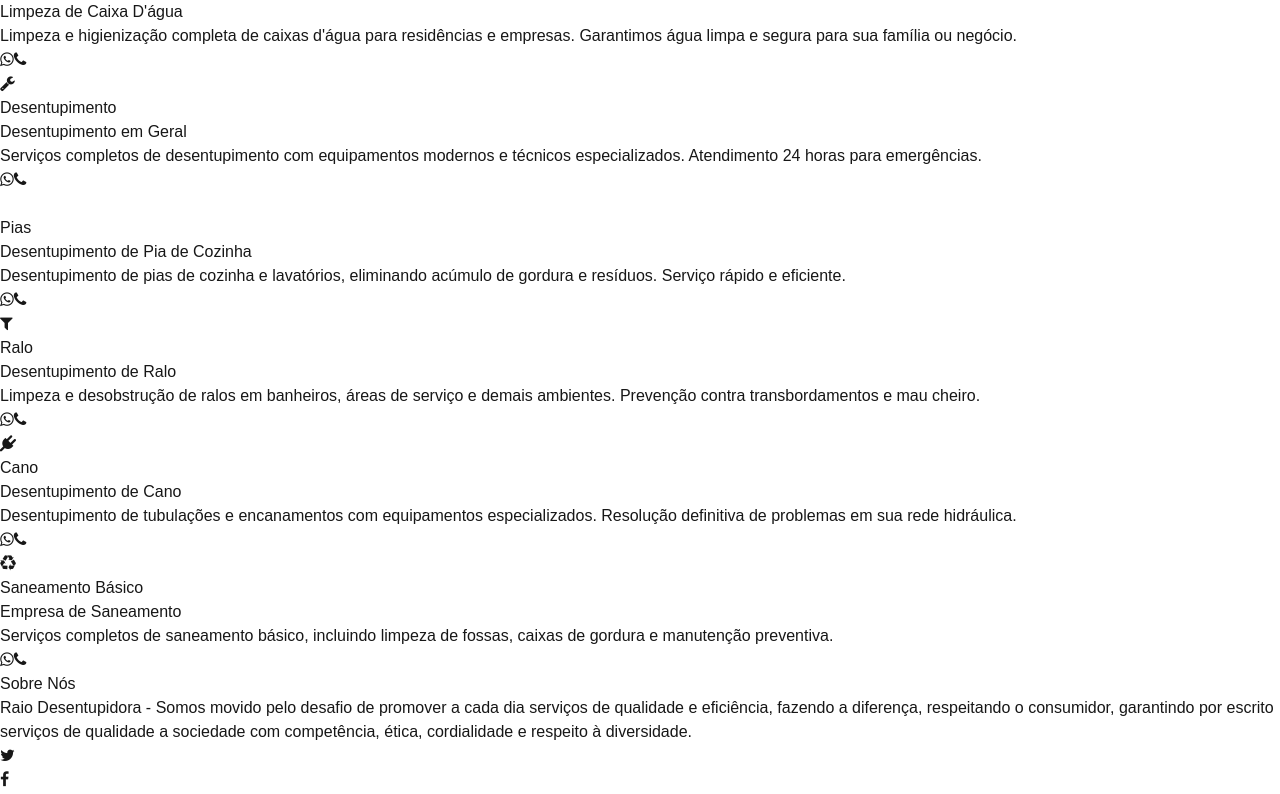
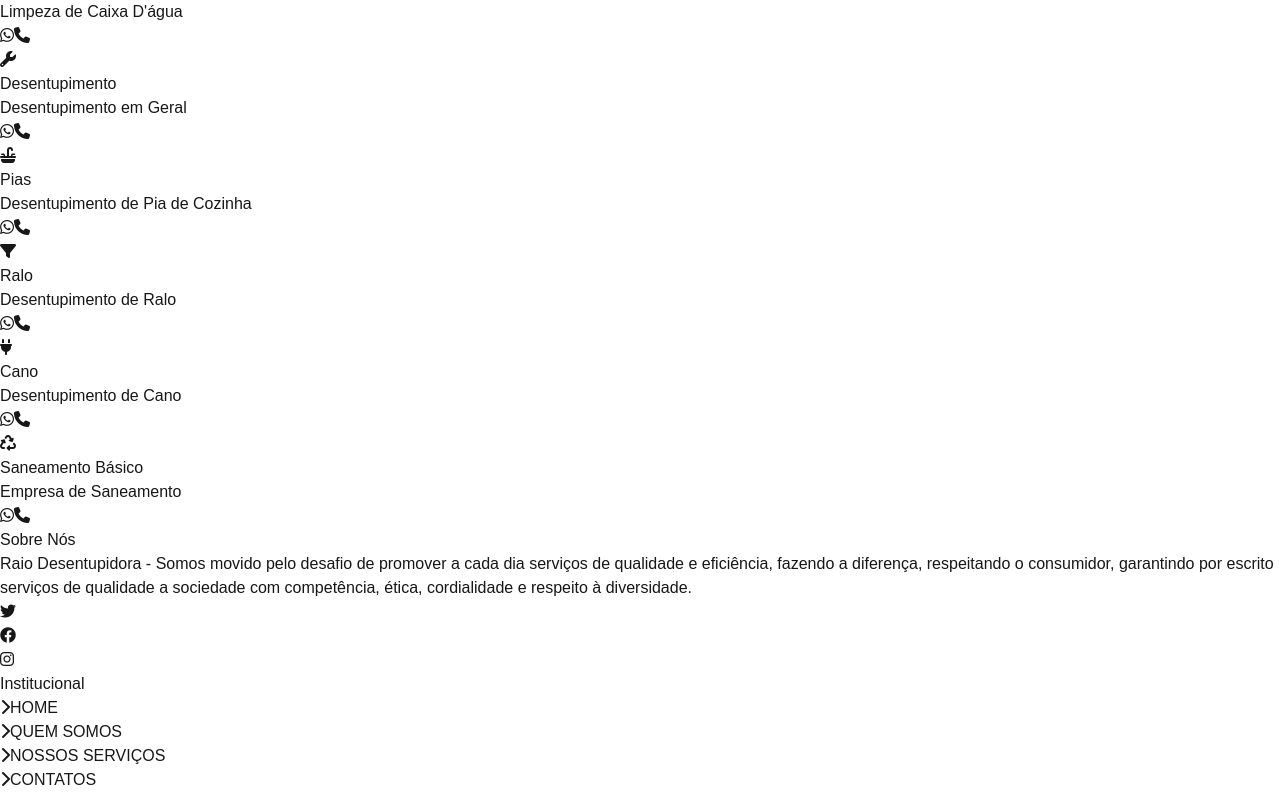
Before and after one commit to ffonseca1985/RaioDesentupidoraNext, a Next.js app: page /nossosservicos in a window 1280 px wide. Shown: the part 900-1694 px from the top of the page. Built offline with nearby package versions, Linux system fonts and the light colour scheme.

Commit message:
adjustments

```diff
--- a/src/app/layout.tsx
+++ b/src/app/layout.tsx
@@ -135,7 +135,10 @@
         {/* External CSS */}
         <link
           rel="stylesheet"
-          href="https://cdnjs.cloudflare.com/ajax/libs/font-awesome/4.7.0/css/font-awesome.min.css"
+          href="https://cdnjs.cloudflare.com/ajax/libs/font-awesome/6.4.0/css/all.min.css"
+          integrity="sha512-iecdLmaskl7CVkqkXNQ/ZH/XLlvWZOJyj7Yy7tcenmpD1ypASozpmT/E0iPtmFIB46ZmdtAc9eNBvH0H/ZpiBw=="
+          crossOrigin="anonymous"
+          referrerPolicy="no-referrer"
         />
         <link
           href="https://fonts.googleapis.com/icon?family=Material+Icons"
--- a/src/app/nossosservicos/page.tsx
+++ b/src/app/nossosservicos/page.tsx
@@ -38,42 +38,12 @@
 ];
 
 const serviceTypes = [
-    {
-        title: "Caixa D'água",
-        subtitle: "Limpeza de Caixa D'água",
-        icon: "tint",
-        description: "Limpeza e higienização completa de caixas d'água para residências e empresas. Garantimos água limpa e segura para sua família ou negócio."
-    },
-    {
-        title: "Desentupimento",
-        subtitle: "Desentupimento em Geral",
-        icon: "wrench",
-        description: "Serviços completos de desentupimento com equipamentos modernos e técnicos especializados. Atendimento 24 horas para emergências."
-    },
-    {
-        title: "Pias",
-        subtitle: "Desentupimento de Pia de Cozinha",
-        icon: "sink",
-        description: "Desentupimento de pias de cozinha e lavatórios, eliminando acúmulo de gordura e resíduos. Serviço rápido e eficiente."
-    },
-    {
-        title: "Ralo",
-        subtitle: "Desentupimento de Ralo",
-        icon: "filter",
-        description: "Limpeza e desobstrução de ralos em banheiros, áreas de serviço e demais ambientes. Prevenção contra transbordamentos e mau cheiro."
-    },
-    {
-        title: "Cano",
-        subtitle: "Desentupimento de Cano",
-        icon: "plug",
-        description: "Desentupimento de tubulações e encanamentos com equipamentos especializados. Resolução definitiva de problemas em sua rede hidráulica."
-    },
-    {
-        title: "Saneamento Básico",
-        subtitle: "Empresa de Saneamento",
-        icon: "recycle",
-        description: "Serviços completos de saneamento básico, incluindo limpeza de fossas, caixas de gordura e manutenção preventiva."
-    }
+    { title: "Caixa D'água", subtitle: "Limpeza de Caixa D'água", icon: "tint" },
+    { title: "Desentupimento", subtitle: "Desentupimento em Geral", icon: "wrench" },
+    { title: "Pias", subtitle: "Desentupimento de Pia de Cozinha", icon: "sink" },
+    { title: "Ralo", subtitle: "Desentupimento de Ralo", icon: "filter" },
+    { title: "Cano", subtitle: "Desentupimento de Cano", icon: "plug" },
+    { title: "Saneamento Básico", subtitle: "Empresa de Saneamento", icon: "recycle" }
 ];
 
 const NossosServicos: React.FC = () => {
@@ -216,8 +186,7 @@
                                                  group-hover:text-sky-600 transition-colors">
                                         {service.title}
                                     </h3>
-                                    <p className="text-gray-600 mb-2 text-lg">{service.subtitle}</p>
-                                    <p className="text-gray-500 mb-6 text-sm leading-relaxed">{service.description}</p>
+                                    <p className="text-gray-600 mb-6 text-lg">{service.subtitle}</p>
                                     <div className="flex justify-start space-x-6">
                                         {['whatsapp', 'phone'].map((icon) => (
                                             <a
@@ -230,7 +199,7 @@
                                                          hover:-translate-y-1"
                                                 aria-label={icon === 'whatsapp' ? "WhatsApp" : "Telefone"}
                                             >
-                                                <i className={`fa fa-${icon} text-2xl`}></i>
+                                                <i className={`${icon === 'whatsapp' ? 'fab' : 'fa'} fa-${icon} text-2xl`}></i>
                                             </a>
                                         ))}
                                     </div>
--- a/src/components/FooterApp.tsx
+++ b/src/components/FooterApp.tsx
@@ -25,7 +25,7 @@
                                         aria-label={social.label}
                                         className="text-slate-400 hover:text-sky-500 transform hover:scale-110 transition-all duration-300"
                                     >
-                                        <span className={`fa fa-${social.icon} text-2xl`}></span>
+                                        <i className={`fa-brands fa-${social.icon} text-2xl`}></i>
                                     </a>
                                 </li>
                             ))}
--- a/src/components/whatsApp.tsx
+++ b/src/components/whatsApp.tsx
@@ -9,7 +9,7 @@
 }
 
 export const BtnWhatsApp: FC<BtnWhatsAppProps> = ({ variant = 'default' }) => {
-    const baseStyles = "group relative overflow-hidden bg-green-500 text-white rounded-lg transition-all duration-300 font-bold shadow-lg hover:shadow-xl transform hover:-translate-y-0.5";
+    const baseStyles = "group relative overflow-hidden bg-green-500 text-white rounded-lg transition-all duration-300 font-bold shadow-lg hover:shadow-xl transform hover:-translate-y-0.5 hover:bg-green-600";
 
     const sizeStyles = variant === 'small'
         ? "px-4 py-2 text-sm"
@@ -23,7 +23,7 @@
             rel="noopener noreferrer"
             aria-label="WhatsApp"
         >
-            <i className="fab fa-whatsapp"></i>
+            <i className="fa-brands fa-whatsapp text-xl"></i>
             {variant === 'default' && "WhatsApp"}
         </a>
     );
@@ -39,15 +39,17 @@
     };
 
     return (
-        <button
-            onClick={handleWhatsAppClick}
+        <a
+            href="https://wa.me/5511980639525"
             className="fixed bottom-10 right-10 w-16 h-16 bg-green-500 hover:bg-green-600
                      text-white rounded-full flex items-center justify-center text-3xl
                      shadow-lg hover:shadow-xl transition-all duration-300 transform
                      hover:-translate-y-1 z-50"
+            target="_blank"
+            rel="noopener noreferrer"
             aria-label="WhatsApp Flutuante"
         >
-            <i className="fa fa-whatsapp"></i>
-        </button>
+            <i className="fa-brands fa-whatsapp"></i>
+        </a>
     );
 };
```
Also changed, not shown: src/app/quemsomos/page.tsx (+27 -2 lines).
